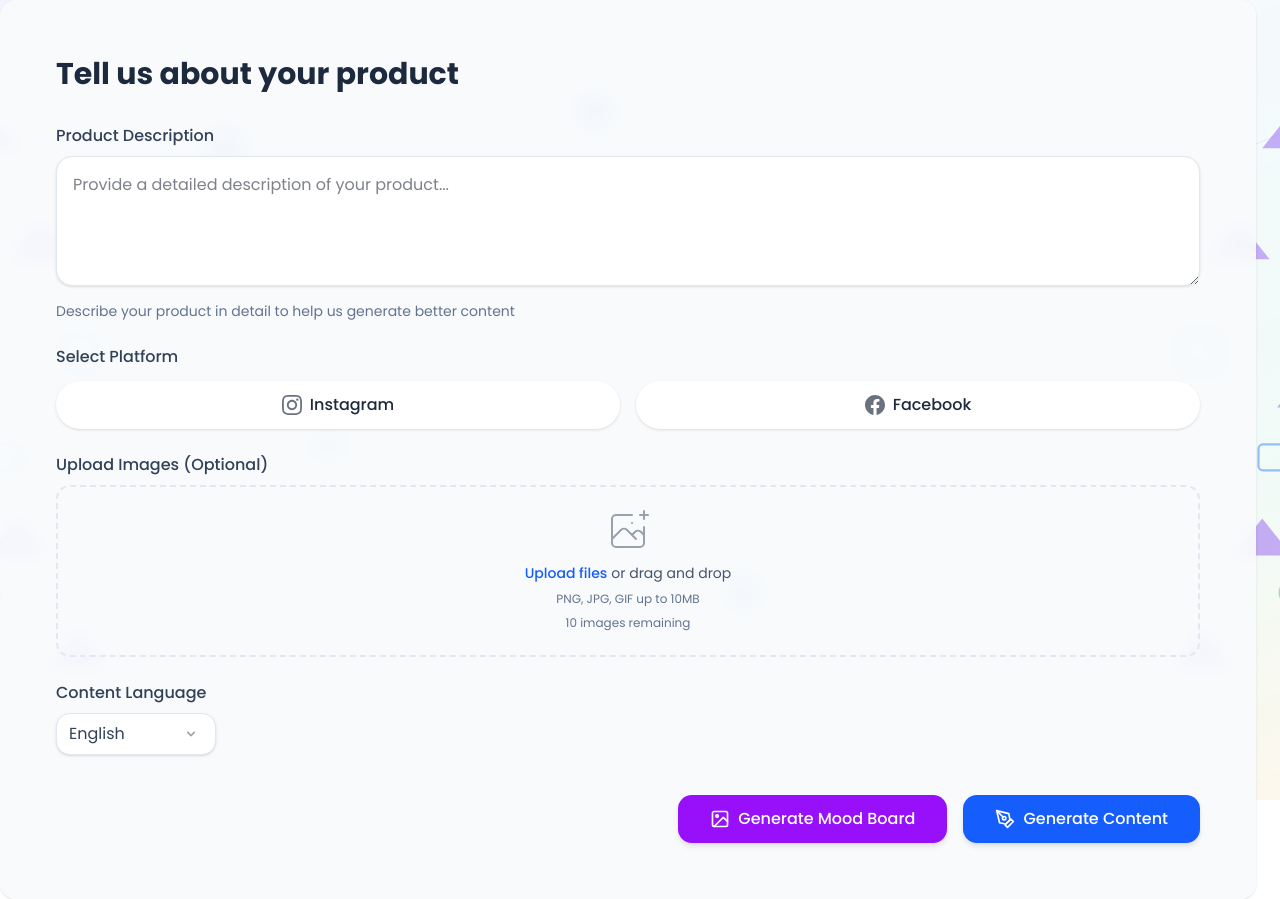
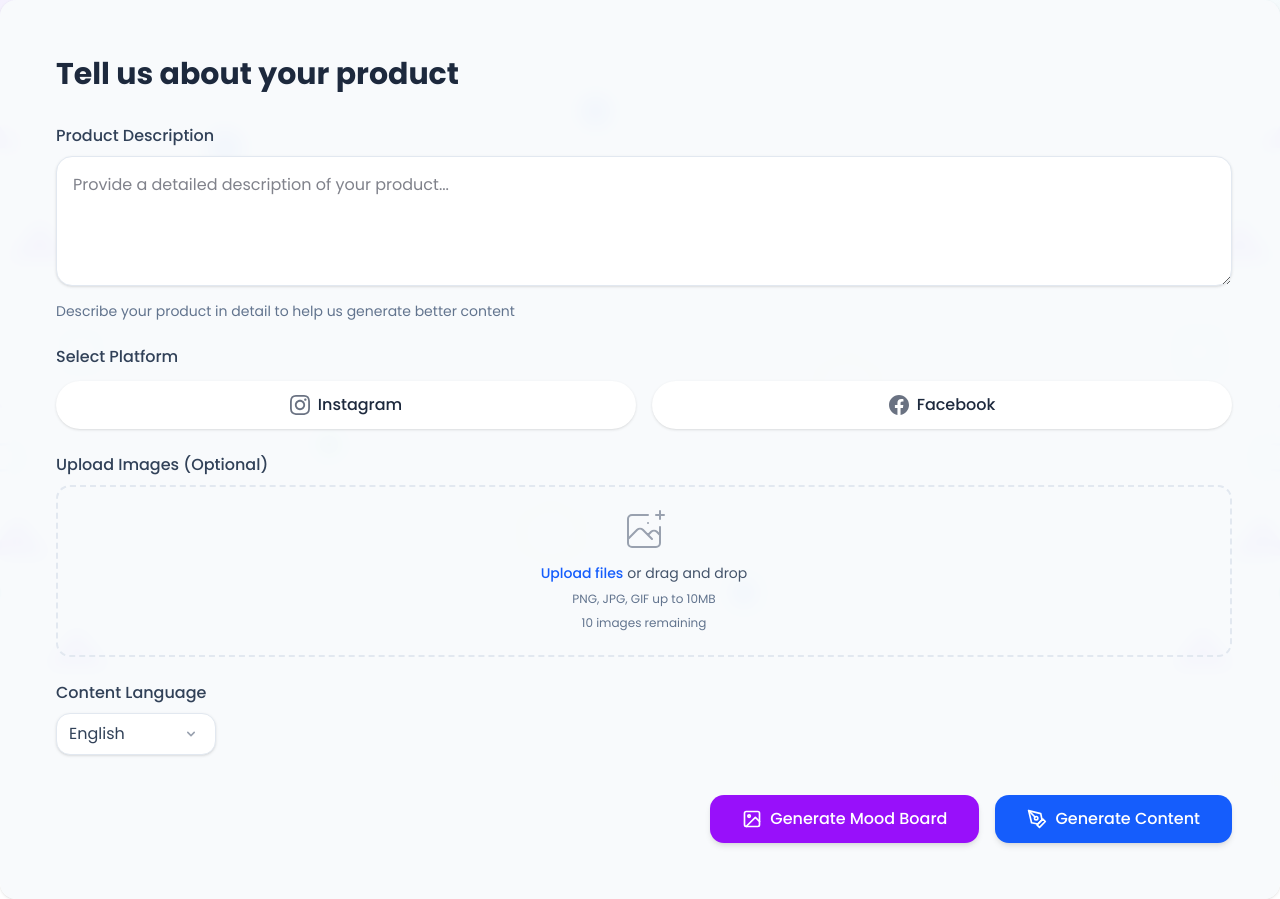
Before and after one commit to bhavyaajainn/BrandVoice, a Next.js app in the folder frontend/: page /content-studio/create in a window 1280 px wide. Built offline with nearby package versions, Linux system fonts and the light colour scheme.

Commit message:
fixed layout

```diff
--- a/frontend/app/content-studio/components/Layout.tsx
+++ b/frontend/app/content-studio/components/Layout.tsx
@@ -17,7 +17,7 @@ export default function Layout({ children }: LayoutProps) {
 
             {/* Main content */}
             <main className="relative z-10">
-                <div className="max-w-7xl mx-auto pr-4 sm:pr-6">
+                <div>
                     <div>
                         {children}
                     </div>
--- a/frontend/app/content-studio/create/page.tsx
+++ b/frontend/app/content-studio/create/page.tsx
@@ -72,7 +72,7 @@ export default function CreateContent() {
     };
 
     return (
-        <div className="bg-slate-50/95 backdrop-blur-sm rounded-2xl p-8 shadow-sm">
+        <div className="bg-slate-50/95 backdrop-blur-sm rounded-2xl p-8 shadow-sm max-w-7xl mx-auto pr-4 sm:pr-6">
             <div className="p-4 sm:p-6">
                 <h1 className="text-2xl sm:text-3xl font-bold mb-6 sm:mb-8 text-slate-800">Tell us about your product</h1>
 
--- a/frontend/app/content-studio/moodboard/page.tsx
+++ b/frontend/app/content-studio/moodboard/page.tsx
@@ -138,7 +138,7 @@ export default function MoodBoard() {
     };
 
     return (
-        <div className="min-h-screen bg-slate-50 bg-slate-50/95 backdrop-blur-sm rounded-2xl p-8 shadow-sm">
+        <div className="min-h-screen bg-slate-50 bg-slate-50/95 backdrop-blur-sm rounded-2xl p-8 shadow-sm max-w-7xl mx-auto pr-4 sm:pr-6">
             <div className="max-w-[1600px] mx-auto px-3 sm:px-6 lg:px-8 py-4 sm:py-6 lg:py-8">
                 {/* Header */}
                 <div className="flex flex-col sm:flex-row justify-between items-start sm:items-center gap-4 mb-6 sm:mb-8 lg:mb-10">
--- a/frontend/app/content-studio/page.tsx
+++ b/frontend/app/content-studio/page.tsx
@@ -54,7 +54,7 @@ export default function ContentStudio() {
     };
 
     return (
-        <div className="space-y-2 sm:space-y-4 px-4 sm:px-8 md:px-12 bg-white backdrop-blur-sm rounded-2xl p-8 w-full">
+        <div className="space-y-2 sm:space-y-4 px-4 sm:px-8 md:px-12 bg-white backdrop-blur-sm rounded-2xl p-8 w-full max-w-7xl mx-auto pr-4 sm:pr-6">
             <section className="text-center w-full">
                 <h1 className="text-2xl sm:text-4xl font-bold text-slate-800 mb-1 sm:mb-4">Content Studio</h1>
                 <p className="text-sm sm:text-lg text-slate-600 max-w-3xl mx-auto w-full">
```
